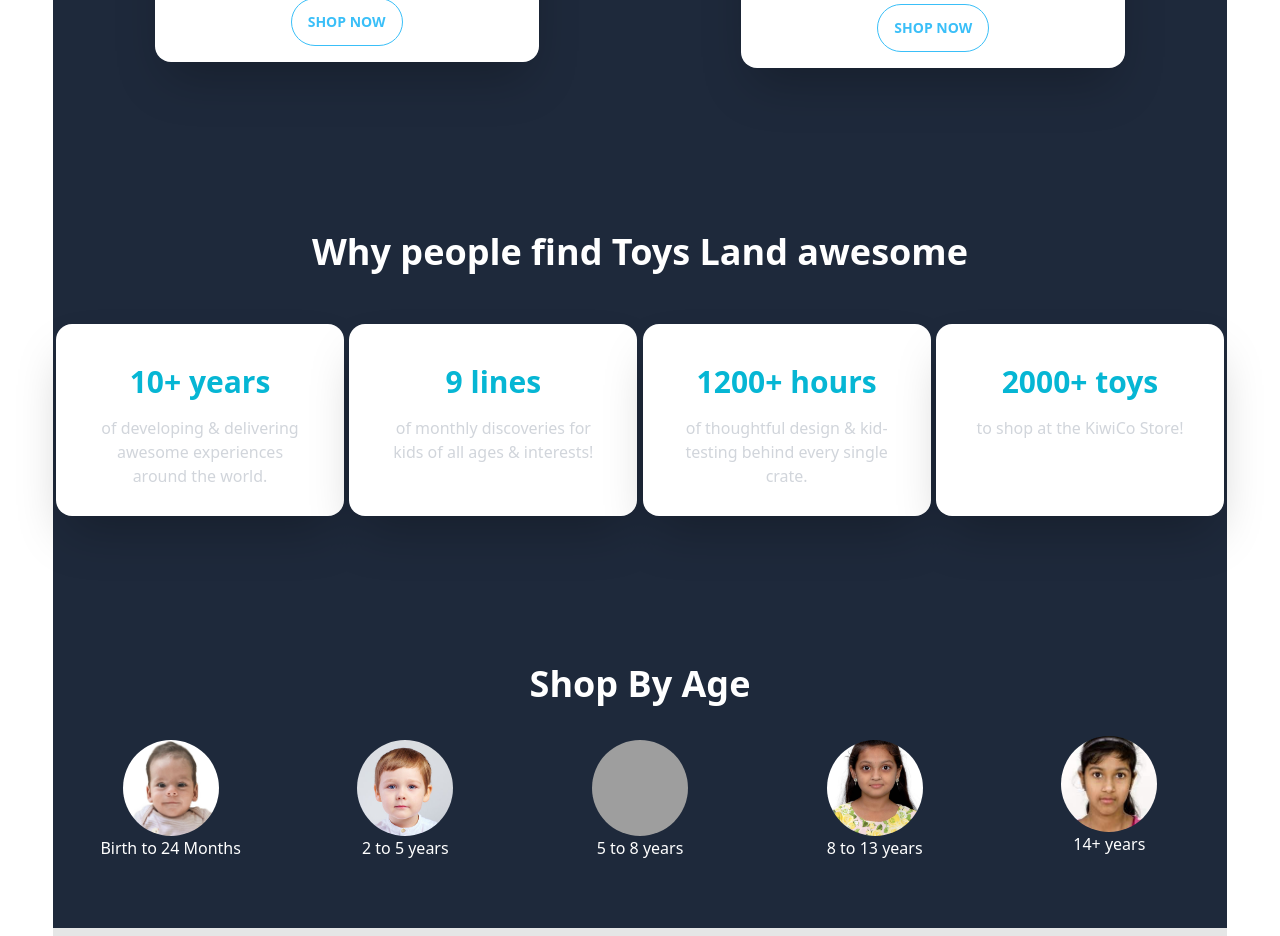
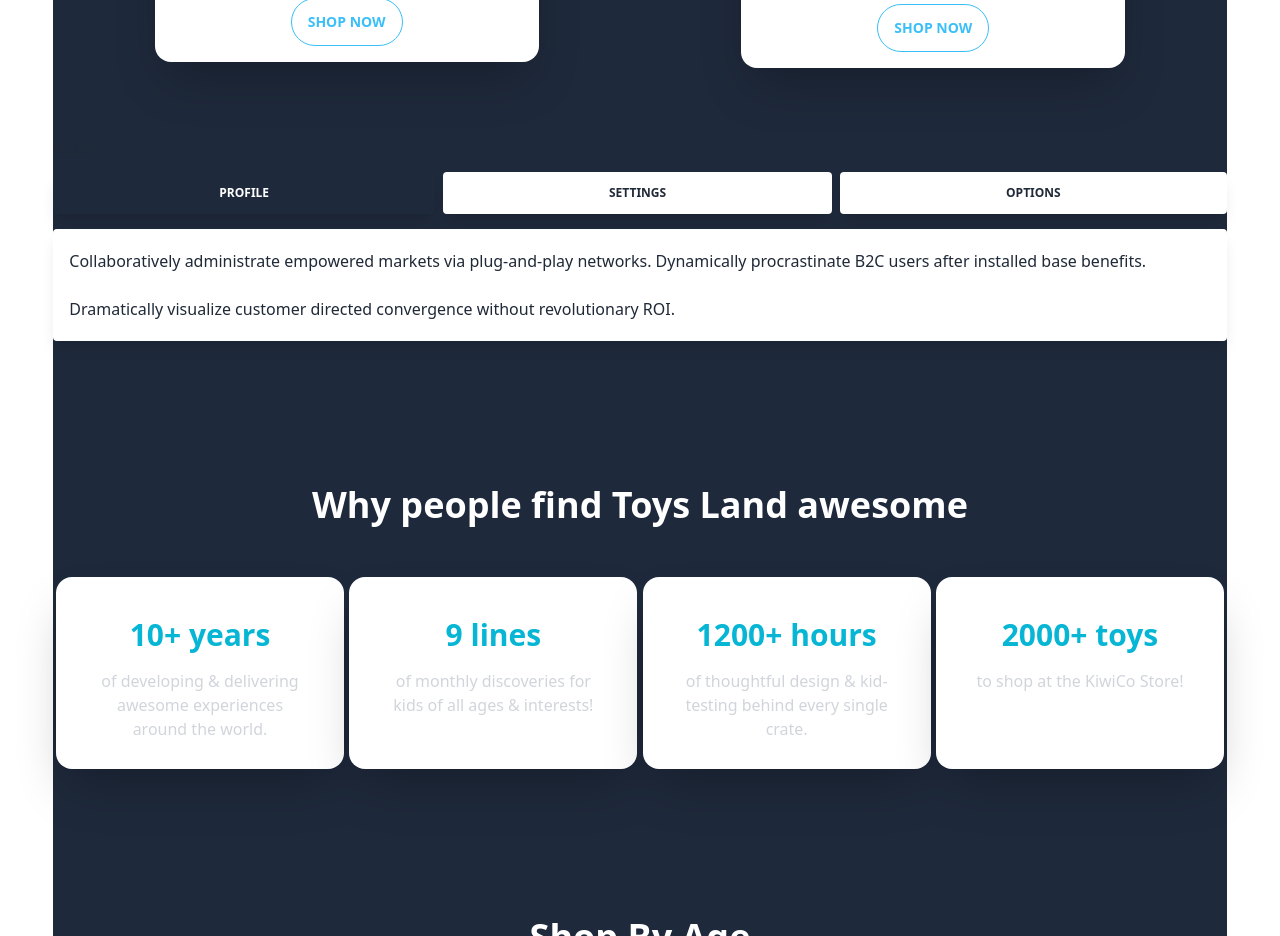
Before and after one commit to tahmidhasantanoy/toys-land-client-app, a React (Vite) app: page / in a window 1280 px wide. Shown: the part 1400-2336 px from the top of the page. Built offline with nearby package versions, Linux system fonts and the light colour scheme; no server answers; grey boxes are pictures that could not be loaded.

Commit message:
React tabs added generally

```diff
--- a/package.json
+++ b/package.json
@@ -18,6 +18,7 @@
     "react-dom": "^18.2.0",
     "react-icons": "^4.8.0",
     "react-router-dom": "^6.11.2",
+    "react-tabs": "^6.0.1",
     "sort-by": "^1.2.0",
     "sweetalert2": "^11.7.5"
   },
--- a/src/Pages/AllToys/AllToys.jsx
+++ b/src/Pages/AllToys/AllToys.jsx
@@ -6,7 +6,7 @@
   const allToysData = useLoaderData();
   // console.log(allToysData);
 
-  const { sellerName, quantity, price, subCategory, photoUrl } = allToysData;
+  // const { sellerName, quantity, price, subCategory, photoUrl } = allToysData;
 
   return (
     <div>
@@ -19,9 +19,7 @@
               <th>toy Name</th>
               <th>Price</th>
               <th>Availabe Quantity</th>
-
               <th>Sub category</th>
-              <th>Favorite Color</th>
               <th></th>
             </tr>
           </thead>
@@ -31,11 +29,6 @@
         </table>
       </div>
     </div>
-    // <div>
-    //     {
-    //         allToysData.map(toy => <ToyDEtails key={toy._id} toy={toy}></ToyDEtails>)
-    //     }
-    // </div>
   );
 };
 
--- /dev/null
+++ b/src/Pages/AllToys/DetailsToy.jsx
@@ -0,0 +1,68 @@
+import React from "react";
+import { useLoaderData } from "react-router-dom";
+
+const DetailsToy = () => {
+  const oneToy = useLoaderData();
+
+  const {
+    SellerName,
+    email,
+    photoUrl,
+    price,
+    quantity,
+    description,
+    toyName,
+    rating,
+    subCategory,
+  } = oneToy;
+
+  console.log(oneToy);
+  return (
+    <div className="px-60 py-36 ">
+      <div className="card card-side bg-base-300 shadow-2xl">
+        <div className="flex flex-col md:flex-row">
+          <div>
+            <figure>
+              <img
+                className="w-96 h-96 rounded-md"
+                src={photoUrl}
+                alt="Movie"
+              />
+            </figure>
+          </div>
+          <div className="card-body">
+            <h2 className="card-title text-4xl text-white">{toyName}</h2>
+            <p>{description}</p>
+            <div className="space-y-1 pt-4">
+              <p className="text-1xl">
+                <span className="text-1xl font-semibold">Seller : </span>{" "}
+                {SellerName}
+              </p>
+              <p className="text-1xl">
+                <span className="text-1xl font-semibold">Email : </span>
+                {email}
+              </p>
+              <p className="text-1xl">
+                <span className="text-1xl font-semibold">Sub-Category : </span>
+                {subCategory}
+              </p>
+              <p className="text-1xl">
+                <span className="text-1xl font-semibold">Price : </span>${price}
+              </p>
+              <p className="text-1xl">
+                <span className="text-1xl font-semibold">Quantity : </span>
+                {quantity}
+              </p>
+              <p className="text-1xl">
+                <span className="text-1xl font-semibold">User ratting : </span>
+                {rating}
+              </p>
+            </div>
+          </div>
+        </div>
+      </div>
+    </div>
+  );
+};
+
+export default DetailsToy;
--- a/src/Pages/AllToys/ToyDEtails.jsx
+++ b/src/Pages/AllToys/ToyDEtails.jsx
@@ -1,25 +1,23 @@
 import React from "react";
+import { Link } from "react-router-dom";
 
 const ToyDEtails = ({ toy }) => {
   console.log(toy);
-  const { SellerName, quantity, price, subCategory, photoUrl } = toy;
+  const { _id,SellerName, quantity, price, subCategory, photoUrl } = toy;
   console.log(toy.sellerName);
   console.log(photoUrl); //show here
 
   return (
-    // <p>{SellerName}</p>
     <tbody>
       {/* row 1 */}
       <tr>
-        {/* <th>
-          <label>
-            <input type="checkbox" className="checkbox" />
-          </label>
-        </th> */}
         <td>
           <div className="flex items-center space-x-3">
             <div className=".avatar">
-              <div className="mask mask-squircle w-24 h-24">
+              <div
+                className="mask
+              mask-squircle w-24 h-24"
+              >
                 <img src={photoUrl} alt="Product image here" />
               </div>
             </div>
@@ -34,7 +32,9 @@
         <td> Avaible - {quantity}</td>
         <td>{subCategory}</td>
         <th>
-          <button className="btn btn-ghost btn-xs">details</button>
+          <button className="btn btn-info btn-sm hover:text-white">
+            <Link to={`/detailstoy/${_id}`}>details</Link>
+          </button>
         </th>
       </tr>
     </tbody>
--- a/src/Pages/Home/Home/Home.jsx
+++ b/src/Pages/Home/Home/Home.jsx
@@ -5,6 +5,7 @@
 import ShopByAge from "../ShopByAge/ShopByAge";
 import Highlights from "../Highlights/Highlights";
 import WhyToysland from "../WhyToysland/WhyToysland";
+import ShopCategory from "../ShopCategory/ShopCategory";
 
 const Home = () => {
   return (
@@ -47,6 +48,7 @@
       </div>
       {/* Banner end  */}
       <Highlights/>
+      <ShopCategory/>
       <WhyToysland/>
       <ShopByAge/>
     </div>
--- /dev/null
+++ b/src/Pages/Home/ShopCategory/ShopCategory.jsx
@@ -0,0 +1,131 @@
+import React from "react";
+
+const ShopCategory = () => {
+  const Tabs = ({ color }) => {
+    const [openTab, setOpenTab] = React.useState(1);
+    return (
+      <>
+        <div className="flex flex-wrap">
+          <div className="w-full">
+            <ul
+              className="flex mb-0 list-none flex-wrap pt-3 pb-4 flex-row"
+              role="tablist"
+            >
+              <li className="-mb-px mr-2 last:mr-0 flex-auto text-center">
+                <a
+                  className={
+                    "text-xs font-bold uppercase px-5 py-3 shadow-lg rounded block leading-normal " +
+                    (openTab === 1
+                      ? "text-white bg-" + color + "-600"
+                      : "text-" + color + "-600 bg-white")
+                  }
+                  onClick={(e) => {
+                    e.preventDefault();
+                    setOpenTab(1);
+                  }}
+                  data-toggle="tab"
+                  href="#link1"
+                  role="tablist"
+                >
+                  Profile
+                </a>
+              </li>
+              <li className="-mb-px mr-2 last:mr-0 flex-auto text-center">
+                <a
+                  className={
+                    "text-xs font-bold uppercase px-5 py-3 shadow-lg rounded block leading-normal " +
+                    (openTab === 2
+                      ? "text-white bg-" + color + "-600"
+                      : "text-" + color + "-600 bg-white")
+                  }
+                  onClick={(e) => {
+                    e.preventDefault();
+                    setOpenTab(2);
+                  }}
+                  data-toggle="tab"
+                  href="#link2"
+                  role="tablist"
+                >
+                  Settings
+                </a>
+              </li>
+              <li className="-mb-px mr-2 last:mr-0 flex-auto text-center">
+                <a
+                  className={
+                    "text-xs font-bold uppercase px-5 py-3 shadow-lg rounded block leading-normal " +
+                    (openTab === 3
+                      ? "text-white bg-" + color + "-600"
+                      : "text-" + color + "-600 bg-white")
+                  }
+                  onClick={(e) => {
+                    e.preventDefault();
+                    setOpenTab(3);
+                  }}
+                  data-toggle="tab"
+                  href="#link3"
+                  role="tablist"
+                >
+                  Options
+                </a>
+              </li>
+            </ul>
+            <div className="relative flex flex-col min-w-0 break-words bg-white w-full mb-6 shadow-lg rounded">
+              <div className="px-4 py-5 flex-auto">
+                <div className="tab-content tab-space">
+                  <div
+                    className={openTab === 1 ? "block" : "hidden"}
+                    id="link1"
+                  >
+                    <p>
+                      Collaboratively administrate empowered markets via
+                      plug-and-play networks. Dynamically procrastinate B2C
+                      users after installed base benefits.
+                      <br />
+                      <br /> Dramatically visualize customer directed
+                      convergence without revolutionary ROI.
+                    </p>
+                  </div>
+                  <div
+                    className={openTab === 2 ? "block" : "hidden"}
+                    id="link2"
+                  >
+                    <p>
+                      Completely synergize resource taxing relationships via
+                      premier niche markets. Professionally cultivate one-to-one
+                      customer service with robust ideas.
+                      <br />
+                      <br />
+                      Dynamically innovate resource-leveling customer service
+                      for state of the art customer service.
+                    </p>
+                  </div>
+                  <div
+                    className={openTab === 3 ? "block" : "hidden"}
+                    id="link3"
+                  >
+                    <p>
+                      Efficiently unleash cross-media information without
+                      cross-media value. Quickly maximize timely deliverables
+                      for real-time schemas.
+                      <br />
+                      <br /> Dramatically maintain clicks-and-mortar solutions
+                      without functional solutions.
+                    </p>
+                  </div>
+                </div>
+              </div>
+            </div>
+          </div>
+        </div>
+      </>
+    );
+  };
+
+  return (
+    <div>
+      return <Tabs color="pink" />;
+    </div>
+  );
+};
+
+export default ShopCategory;
--- a/src/Pages/MyToys/MyToyDetails.jsx
+++ b/src/Pages/MyToys/MyToyDetails.jsx
@@ -1,9 +1,10 @@
 import React from "react";
+import Swal from "sweetalert2";
 
-const MyToyDetails = ({ toy }) => {
+const MyToyDetails = ({ toy,handleDelete }) => {
   console.log(toy);
 
-  const { SellerName, quantity, price, subCategory, photoUrl } = toy;
+  const { _id, SellerName, quantity, price, subCategory, photoUrl } = toy;
 
   return (
     <>
@@ -11,7 +12,10 @@
         {/* row 1 */}
         <tr>
           <th className="">
-          <button className="btn btn-circle btn-outline ">
+            <button
+              onClick={() => handleDelete(_id)}
+              className="btn btn-circle btn-outline "
+            >
               <svg
                 xmlns="http://www.w3.org/2000/svg"
                 className="h-6 w-6"
@@ -24,7 +28,6 @@
                   strokeLinejoin="round"
                   strokeWidth="2"
                   d="M6 18L18 6M6 6l12 12"
-
                 />
               </svg>
             </button>
@@ -48,12 +51,10 @@
           <td className="">{quantity}</td>
           <td>{subCategory}</td>
           <th>
-          <button className="btn btn-ghost btn-xs">details</button>
+            <button className="btn btn-sm btn-ghost ">Update</button>
           </th>
         </tr>
-
       </tbody>
-
     </>
   );
 };
--- a/src/Pages/MyToys/MyToys.jsx
+++ b/src/Pages/MyToys/MyToys.jsx
@@ -1,6 +1,7 @@
 import React, { useContext, useEffect, useState } from "react";
 import { AuthContext } from "../Providers/AuthProvider";
 import MyToyDetails from "./MyToyDetails";
+import Swal from "sweetalert2";
 
 const MyToys = () => {
   const { user } = useContext(AuthContext);
@@ -15,15 +16,40 @@
       .catch((err) => console.log(err.message));
   }, [user]);
 
+  const handleDelete = (delete_id) => {
+    Swal.fire({
+      title: "Do you want to delete this?",
+      confirmButtonText: "ok",
+    }).then((result) => {
+      if (result.isConfirmed) {
+        Swal.fire("Delete successfully!", "", "success");
+        console.log(delete_id);
+
+        //Route isn't found 404
+        fetch(`http://localhost:5000/all-toys/${delete_id}`, {
+          method: "DELETE",
+        })
+          .then((res) => res.json())
+          .then((data) => {
+            console.log(data);
+            const remaining = mytoy.filter((toy) => toy._id !== delete_id);
+            setMytoy(remaining)
+          })
+          .catch((err) => console.log(err.message));
+      }
+    });
+  };
+
   return (
-    <div className="overflow-x-auto w-full">
+    <div className="overflow-x-auto w-full p-12">
       <table className="table w-full">
         {/* head */}
         <thead>
           <tr>
             {/* <th>
             <label>
-              <input type="checkbox" className="checkbox" />
+              <inp
+              t type="checkbox" className="checkbox" />
             </label>
           </th> */}
             <th>Delete toy</th>
@@ -36,7 +62,11 @@
           </tr>
         </thead>
         {mytoy.map((toy) => (
-        <MyToyDetails key={toy._id} toy={toy}></MyToyDetails>
+          <MyToyDetails
+            key={toy._id}
+            toy={toy}
+            handleDelete={handleDelete}
+          ></MyToyDetails>
         ))}
       </table>
     </div>
--- a/src/Routes/Routes.jsx
+++ b/src/Routes/Routes.jsx
@@ -9,6 +9,7 @@
 import PrivateRoute from "./PrivateRoutes/PrivateRoute";
 import AllToys from "../Pages/AllToys/AllToys";
 import MyToys from "../Pages/MyToys/MyToys";
+import DetailsToy from "../Pages/AllToys/DetailsToy";
 
 const router = createBrowserRouter([
   {
@@ -34,8 +35,13 @@
       },
       {
         path : "/alltoys",
-        element : <PrivateRoute><AllToys /></PrivateRoute>,
+        element : <PrivateRoute><AllToys /></PrivateRoute>, //?? eta private
         loader : () => fetch('http://localhost:5000/all-toys')
+      },
+      {
+        path : "/detailstoy/:id",
+        element : <PrivateRoute><DetailsToy/></PrivateRoute>,
+        loader : ({params}) => fetch(`http://localhost:5000/all-toys/${params.id}`)
       },
       {
         path : '/mytoys',
```
Also changed, not shown: 1 other file (tests, documents, lock files or other folders). Lines whose indentation alone changed are shown as unchanged.
